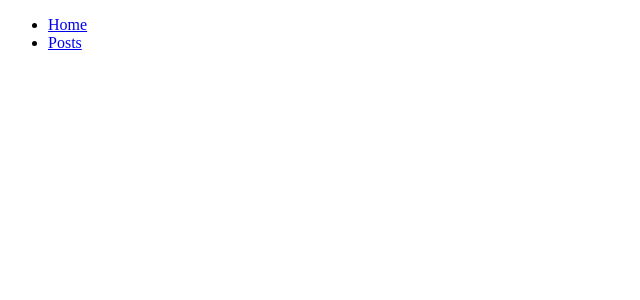
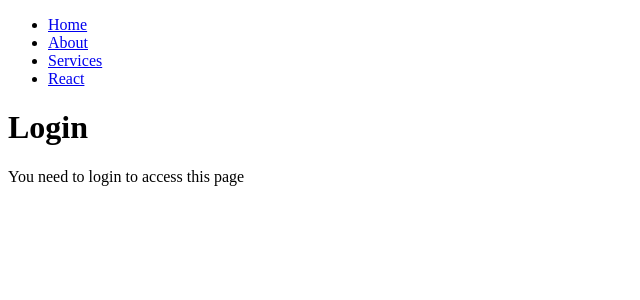
Before and after one commit to meshkatahmed/React-Learning, a React (Create React App) app in the folder think-in-a-react-way/: page /login in a window 1280 px wide. Before the commit this address had no page. Shown: the top 300 px of the page, without its empty margins (0-640 px from the left). Built offline with nearby package versions, Linux system fonts and the light colour scheme.

Commit message:
think-in-a-react-way router-5 private route

```diff
--- a/think-in-a-react-way/package.json
+++ b/think-in-a-react-way/package.json
@@ -8,7 +8,7 @@
     "@testing-library/user-event": "^12.1.10",
     "react": "^17.0.2",
     "react-dom": "^17.0.2",
-    "react-router-dom": "^6.16.0",
+    "react-router-dom": "^5.3.0",
     "react-scripts": "^5.0.1",
     "web-vitals": "^1.0.1"
   },
--- a/think-in-a-react-way/src/App.js
+++ b/think-in-a-react-way/src/App.js
@@ -1,50 +1,57 @@
-import { Navigate, Route, Routes } from "react-router-dom";
-// import Navbar from "./components/router-5/Navbar";
-// import Home from "./components/router-5/Home";
-// import About from "./components/router-5/About";
-// import Services from "./components/router-5/Services";
-// import Error from "./components/router-5/Error";
-// import Posts from "./components/router-5/Posts";
-// import Dashboard from "./components/router-5/Dashboard";
-import Header from "./components/router-5Torouter-6/Header";
-import Hello from "./components/router-5Torouter-6/Hello";
-import Post from "./components/router-5Torouter-6/Post";
-import Posts from "./components/router-5Torouter-6/Posts";
+// router v5 imports
+import {Switch,Route,Redirect} from 'react-router-dom';
+import Navbar from "./components/router-5/Navbar";
+import Home from "./components/router-5/Home";
+import About from "./components/router-5/About";
+import Services from "./components/router-5/Services";
+import Error from "./components/router-5/Error";
+import Posts from "./components/router-5/Posts";
+import Dashboard from "./components/router-5/Dashboard";
+import Login from './components/router-5/Login';
+import PrivateRoute from './components/PrivateRoute';
+
+// router v6 imports
+// import { Navigate, Route, Routes } from "react-router-dom";
+// import Header from "./components/router-5Torouter-6/Header";
+// import Hello from "./components/router-5Torouter-6/Hello";
+// import Post from "./components/router-5Torouter-6/Post";
+// import Posts from "./components/router-5Torouter-6/Posts";
 
 function App() {
-  const isLoggedIn = true;
+  // const isLoggedIn = true;
   return (
-  // router 5 lecture
-  //   <div className="App">
-  //     <Navbar/>
-  //     <Switch>
-  //       <Route path='/' exact component={Home}/>
-  //       <Route path='/about' exact component={About}/>
-  //       {/* <Route path='/services' exact><Services number='5'/></Route> */}
-  //       <Route path='/services' exact render={()=><Services number='5'/>}/>
-  //       <Route path='/posts/:category/:topic' exact component={Posts}/>
-  //       <Route path='/login' exact>
-  //           <Redirect to={isLoggedIn ? '/dashboard' : '/'}/>
-  //       </Route>
-  //       <Route path='/dashboard' exact component={Dashboard}/>
-  //       <Route component={Error}/> // works like anything
-  //     </Switch>
-  //   </div>
-  // );
-
-  // router 6 lecture
+  // router v5 lecture
     <div className="App">
-      <Header />
-      <Routes>
-        <Route path="/" element={<Navigate to="/hello" />} />
-        <Route path="/hello/*" element={<Hello />}>
-          <Route path="world" element={<p>This is world!</p>} />
-        </Route>
-        <Route path="/posts/*" element={<Posts />} />
-        <Route path="/posts/:postId" element={<Post />} />
-      </Routes>
+      <Navbar/>
+      <Switch>
+        <Route path='/' exact component={Home}/>
+        <Route path='/about' exact component={About}/>
+        {/* <Route path='/services' exact><Services number='5'/></Route> */}
+        <Route path='/services' exact render={()=><Services number='5'/>}/>
+        <Route path='/posts/:category/:topic' exact component={Posts}/>
+        {/* <Route path='/login' exact>
+            <Redirect to={isLoggedIn ? '/dashboard' : '/'}/>
+        </Route> */}
+        <Route path='/login' exact component={Login}/>
+        <PrivateRoute path='/dashboard' exact><Dashboard /></PrivateRoute>
+        <Route component={Error}/> // works like anything
+      </Switch>
     </div>
   );
+
+  // router v6 lecture
+    // <div className="App">
+    //   <Header />
+    //   <Routes>
+    //     <Route path="/" element={<Navigate to="/hello" />} />
+    //     <Route path="/hello/*" element={<Hello />}>
+    //       <Route path="world" element={<p>This is world!</p>} />
+    //     </Route>
+    //     <Route path="/posts/*" element={<Posts />} />
+    //     <Route path="/posts/:postId" element={<Post />} />
+    //   </Routes>
+    // </div>
+  // );
 }
 
 export default App;
--- /dev/null
+++ b/think-in-a-react-way/src/components/PrivateRoute.js
@@ -0,0 +1,8 @@
+import useAuth from '../hooks/useAuth';
+import {Route,Redirect} from 'react-router-dom';
+
+export default function PrivateRoute({children,...rest}) {
+    const auth = useAuth();
+
+    return <Route {...rest}>{auth?children:<Redirect to='/login'/>}</Route>;
+}
--- /dev/null
+++ b/think-in-a-react-way/src/components/router-5/Login.js
@@ -0,0 +1,8 @@
+export default function Login() {
+    return (
+        <div>
+            <h1>Login</h1>
+            <p>You need to login to access this page</p>
+        </div>
+    );
+}
--- /dev/null
+++ b/think-in-a-react-way/src/hooks/useAuth.js
@@ -0,0 +1,4 @@
+export default function useAuth() {
+    const auth = false;
+    return auth;
+}
```
Also changed, not shown: 2 other files (tests, documents, lock files or other folders).
